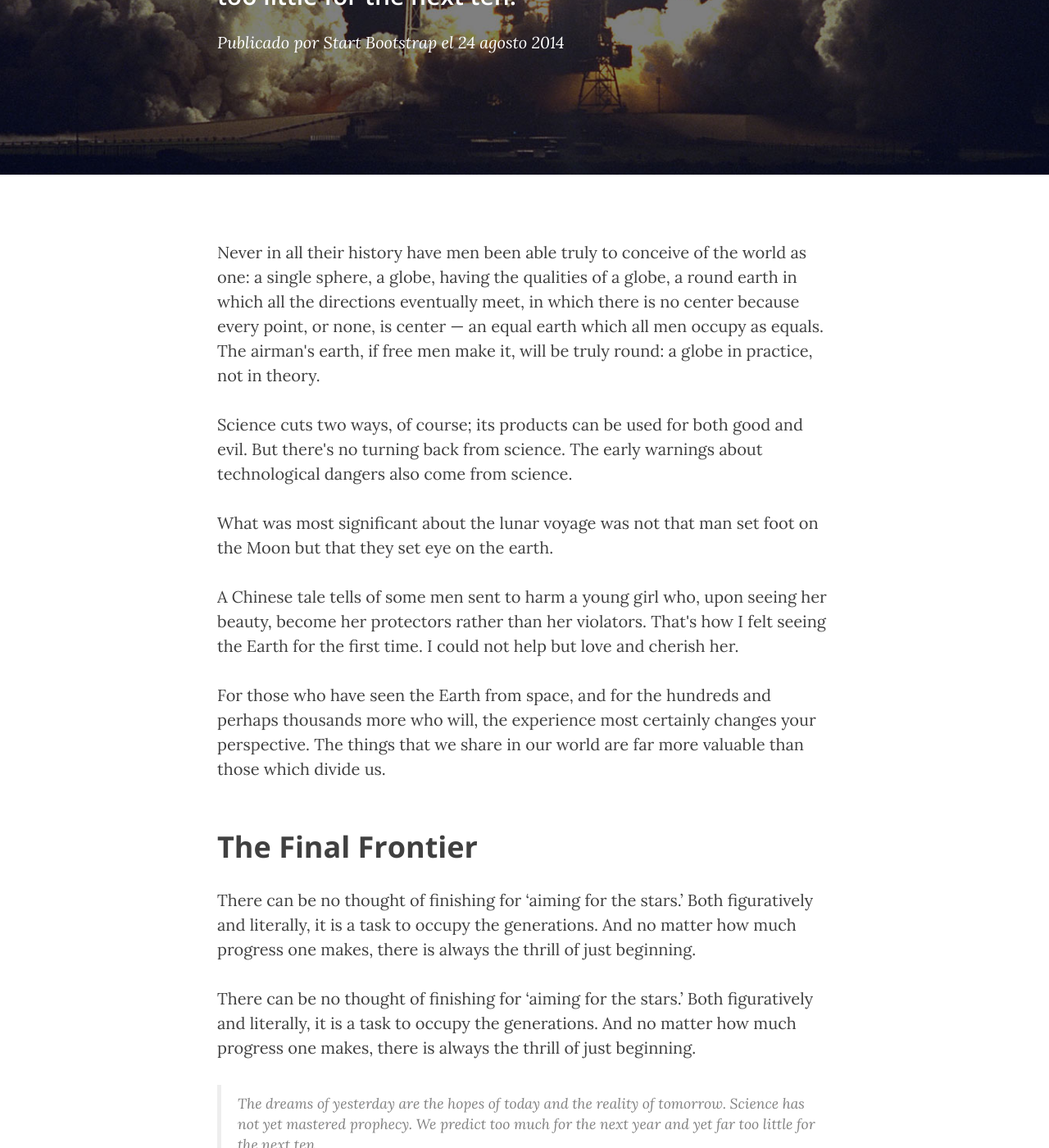
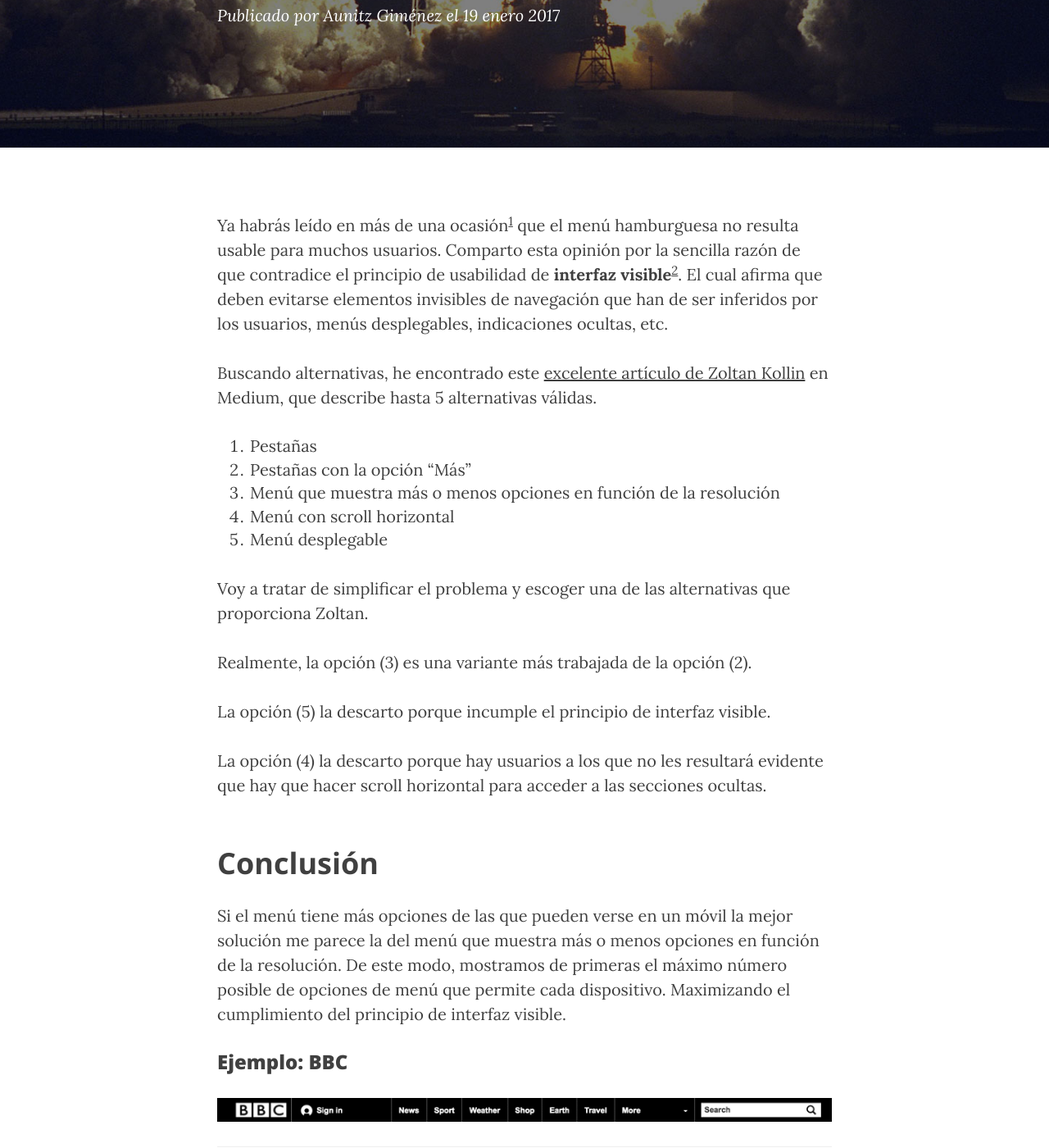
Before and after one commit to aunitz/beta, a Jekyll site: the page built from _posts/2014-08-24-science-has-not-yet-mastered-prophecy.markdown, in a window 1280 px wide and 1400 px high, scrolled down 456 px. Shown: the whole window at 82% size. Built offline with Jekyll 4.4.1, drawn with Linux system fonts in a browser that asks for light colours; nearby versions of some CDN libraries; some of the changed text lies outside the part shown.

Commit message:
CONTENIDO: tercer post

```diff
--- a/_posts/2014-08-24-science-has-not-yet-mastered-prophecy.markdown
+++ b/_posts/2014-08-24-science-has-not-yet-mastered-prophecy.markdown
@@ -1,43 +1,48 @@
 ---
 layout:     post
-title:      "Science has not yet mastered prophecy"
-subtitle:   "We predict too much for the next year and yet far too little for the next ten."
-date:       2014-08-24 12:00:00
-author:     "Start Bootstrap"
+title:      "Alternativas usables al menú hamburguesa"
+subtitle:   "No abuses de las hamburguesas ;)"
+date:       2017-01-19 09:30:00
+author:     "Aunitz Giménez"
 header-img: "img/post-bg-04.jpg"
 ---
 
-<p>Never in all their history have men been able truly to conceive of the world as one: a single sphere, a globe, having the qualities of a globe, a round earth in which all the directions eventually meet, in which there is no center because every point, or none, is center — an equal earth which all men occupy as equals. The airman's earth, if free men make it, will be truly round: a globe in practice, not in theory.</p>
+<p>Ya habrás leído en más de una ocasión<sup id="fnref:fn-f1"><a href="#fn:fn-f1" class="footnote">1</a></sup> que el menú hamburguesa no resulta usable para muchos usuarios. Comparto esta opinión por la sencilla razón de que contradice el principio de usabilidad de <strong>interfaz visible</strong><sup id="fnref:fn-f2"><a href="#fn:fn-f2" class="footnote">2</a></sup>. El cual afirma que deben evitarse elementos invisibles de navegación que han de ser inferidos por los usuarios, menús desplegables, indicaciones ocultas, etc.</p>
 
-<p>Science cuts two ways, of course; its products can be used for both good and evil. But there's no turning back from science. The early warnings about technological dangers also come from science.</p>
+<p>Buscando alternativas, he encontrado este <a href="https://medium.com/@kollinz/hamburger-menu-alternatives-for-mobile-navigation-a3a3beb555b8#.h13amirvf">excelente artículo de Zoltan Kollin</a> en Medium, que describe hasta 5 alternativas válidas.</p>
 
-<p>What was most significant about the lunar voyage was not that man set foot on the Moon but that they set eye on the earth.</p>
+<ol>
+  <li>Pestañas</li>
+  <li>Pestañas con la opción “Más”</li>
+  <li>Menú que muestra más o menos opciones en función de la resolución</li>
+  <li>Menú con scroll horizontal</li>
+  <li>Menú desplegable</li>
+</ol>
 
-<p>A Chinese tale tells of some men sent to harm a young girl who, upon seeing her beauty, become her protectors rather than her violators. That's how I felt seeing the Earth for the first time. I could not help but love and cherish her.</p>
+<p>Voy a tratar de simplificar el problema y escoger una de las alternativas que proporciona Zoltan.</p>
 
-<p>For those who have seen the Earth from space, and for the hundreds and perhaps thousands more who will, the experience most certainly changes your perspective. The things that we share in our world are far more valuable than those which divide us.</p>
+<p>Realmente, la opción (3) es una variante más trabajada de la opción (2).</p>
 
-<h2 class="section-heading">The Final Frontier</h2>
+<p>La opción (5) la descarto porque incumple el principio de interfaz visible.</p>
 
-<p>There can be no thought of finishing for ‘aiming for the stars.’ Both figuratively and literally, it is a task to occupy the generations. And no matter how much progress one makes, there is always the thrill of just beginning.</p>
+<p>La opción (4) la descarto porque hay usuarios a los que no les resultará evidente que hay que hacer scroll horizontal para acceder a las secciones ocultas.</p>
 
-<p>There can be no thought of finishing for ‘aiming for the stars.’ Both figuratively and literally, it is a task to occupy the generations. And no matter how much progress one makes, there is always the thrill of just beginning.</p>
+<h2 class="section-heading">Conclusión</h2>
 
-<blockquote>The dreams of yesterday are the hopes of today and the reality of tomorrow. Science has not yet mastered prophecy. We predict too much for the next year and yet far too little for the next ten.</blockquote>
+<p>Si el menú tiene más opciones de las que pueden verse en un móvil la mejor solución me parece la del menú que muestra más o menos opciones en función de la resolución. De este modo, mostramos de primeras el máximo número posible de opciones de menú que permite cada dispositivo. Maximizando el cumplimiento del principio de interfaz visible.</p>
 
-<p>Spaceflights cannot be stopped. This is not the work of any one man or even a group of men. It is a historical process which mankind is carrying out in accordance with the natural laws of human development.</p>
+<h3>Ejemplo: BBC</h3>
+<p><img src="{{ site.baseurl }}/img/bbc-menu.gif" alt="Menú progresivo de la web de la BBC"></p>
 
-<h2 class="section-heading">Reaching for the Stars</h2>
+<hr>
 
-<p>As we got further and further away, it [the Earth] diminished in size. Finally it shrank to the size of a marble, the most beautiful you can imagine. That beautiful, warm, living object looked so fragile, so delicate, that if you touched it with a finger it would crumble and fall apart. Seeing this has to change a man.</p>
-
-<a href="#">
-    <img src="{{ site.baseurl }}/img/post-sample-image.jpg" alt="Post Sample Image">
-</a>
-<span class="caption text-muted">To go places and do things that have never been done before – that’s what living is all about.</span>
-
-<p>Space, the final frontier. These are the voyages of the Starship Enterprise. Its five-year mission: to explore strange new worlds, to seek out new life and new civilizations, to boldly go where no man has gone before.</p>
-
-<p>As I stand out here in the wonders of the unknown at Hadley, I sort of realize there’s a fundamental truth to our nature, Man must explore, and this is exploration at its greatest.</p>
-
-<p>Placeholder text by <a href="http://spaceipsum.com/">Space Ipsum</a>. Photographs by <a href="https://www.flickr.com/photos/nasacommons/">NASA on The Commons</a>.</p>
+<div class="footnotes">
+  <ol>
+    <li id="fn:fn-f1">
+      <p>Por ejemplo <a href="https://www.nngroup.com/articles/hamburger-menus/">en este artículo de Nielsen Norman Group</a>.&nbsp;<a href="#fnref:fn-f1" class="reversefootnote">&#8617;</a></p>
+    </li>
+    <li id="fn:fn-f2">
+      <p>Mi lista de <a href="/beta/principios-usabilidad/">principios generales de usabilidad</a>.&nbsp;<a href="#fnref:fn-f2" class="reversefootnote">&#8617;</a></p>
+    </li>
+  </ol>
+</div>
--- a/_posts/2017-01-18-principios-usabilidad.markdown
+++ b/_posts/2017-01-18-principios-usabilidad.markdown
@@ -31,7 +31,7 @@ header-img: "img/post-bg-05.jpg"
   <li>Los usuarios no deben sufrir <strong>sobrecarga de información</strong>. Cuando un usuario visita un sitio web y no sabe donde comenzar a leer, existe sobrecarga de información. Cuanto mayor sea el número de acciones que un usuario pueda realizar, mayor es la probabilidad que cometa un error. Limitando el número de acciones al público objetivo se facilita el uso de la aplicación.</li>
 </ol>
 
-<h2 class="section-heading">Cómo lo hice</h2>
+<h2 class="section-heading">Referencias</h2>
 
 <ul>
   <li>Eduardo Manchón. Principios generales de usabilidad en sitios web. Ainda.info</li>
```
Also changed, not shown: img/bbc-menu.gif (added).
